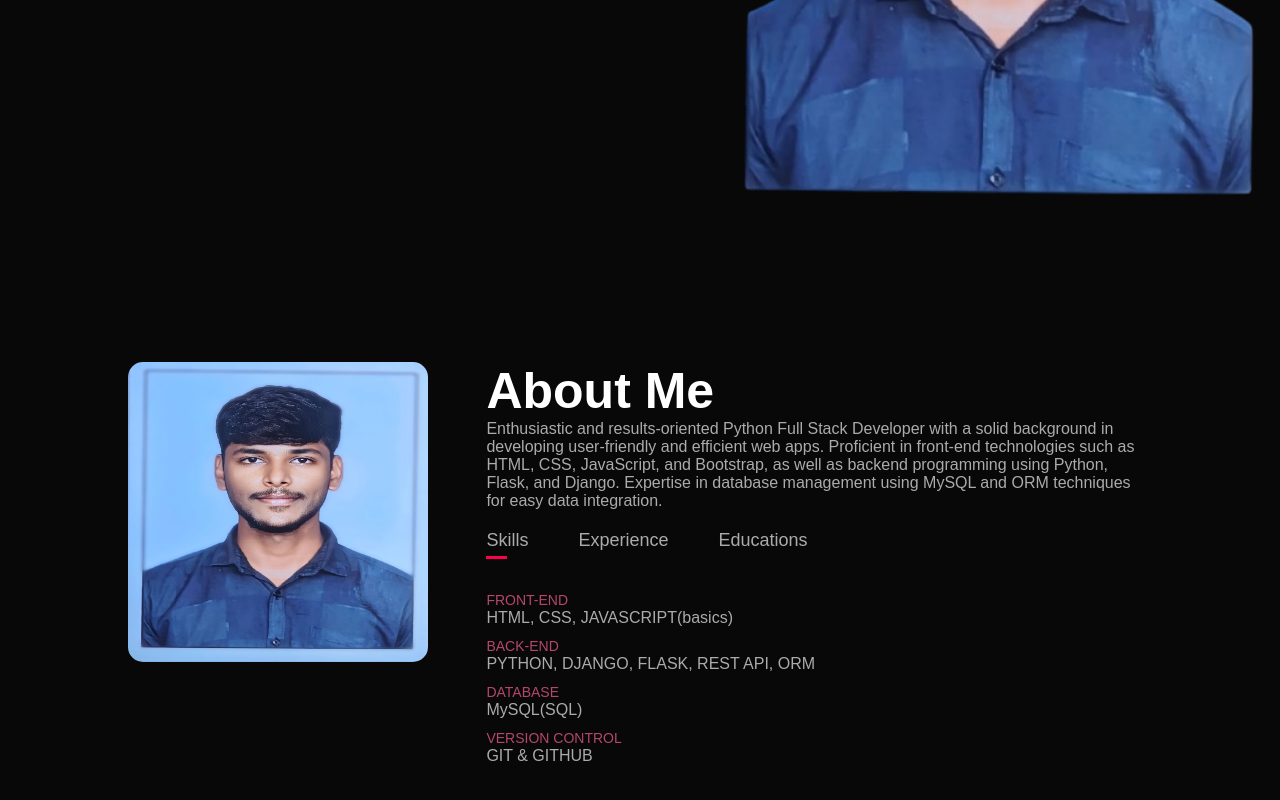
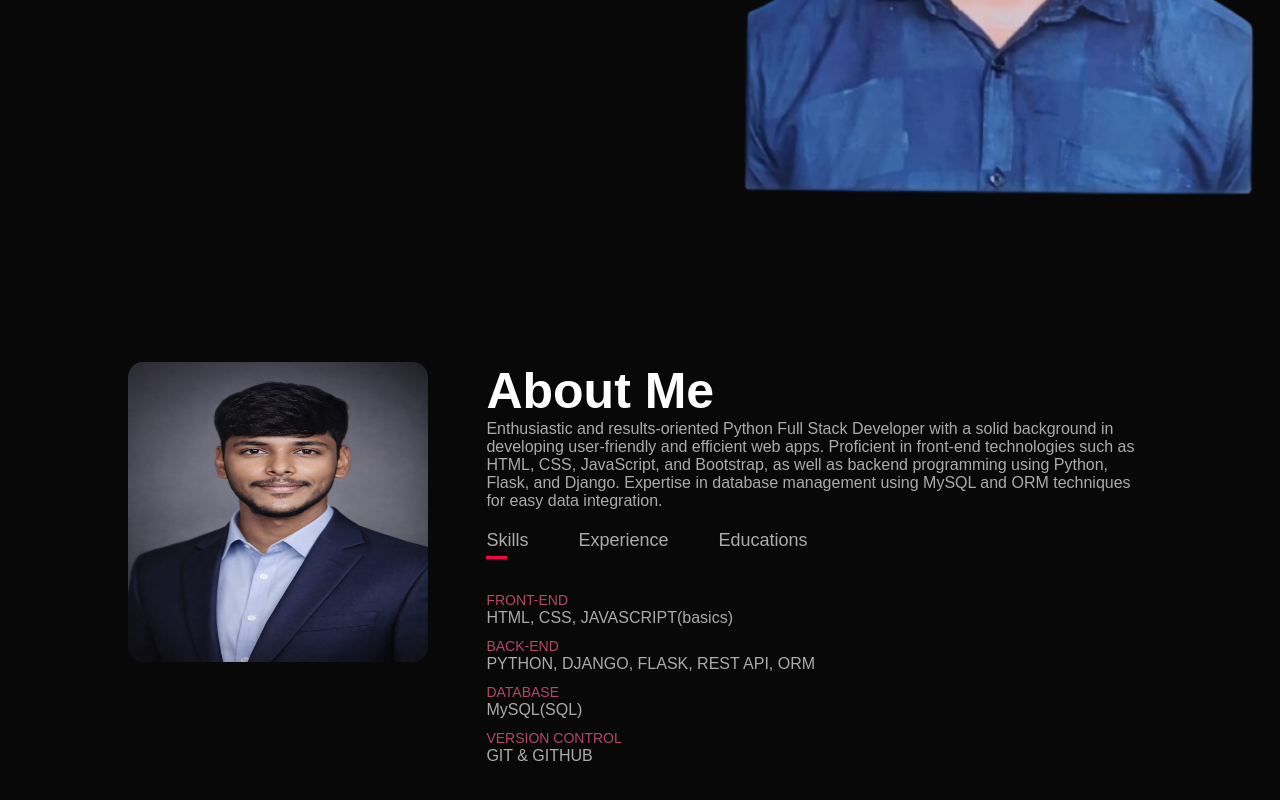
Before and after one commit to Arunkumar-2611/portfolio, a plain HTML site: page index.html in a window 1280 px wide. Shown: the part 528-1328 px from the top of the page. Drawn offline with Linux system fonts and the light colour scheme.

Commit message:
Fix HTML formatting and correct image source

```diff
--- a/index.html
+++ b/index.html
@@ -35,7 +35,7 @@
         <div class="container">
             <div class="row">
                 <div class="about-col-1">
-                    <img src="images/Arun_passport_size.jpeg" alt="">
+                    <img src="images/WhatsApp Image 2026-02-04 at 5.33.30 PM.jpeg" alt="">
                 </div>
                 <div class="about-col-2">
                     <h1 class="sub-title">About Me</h1>
```
